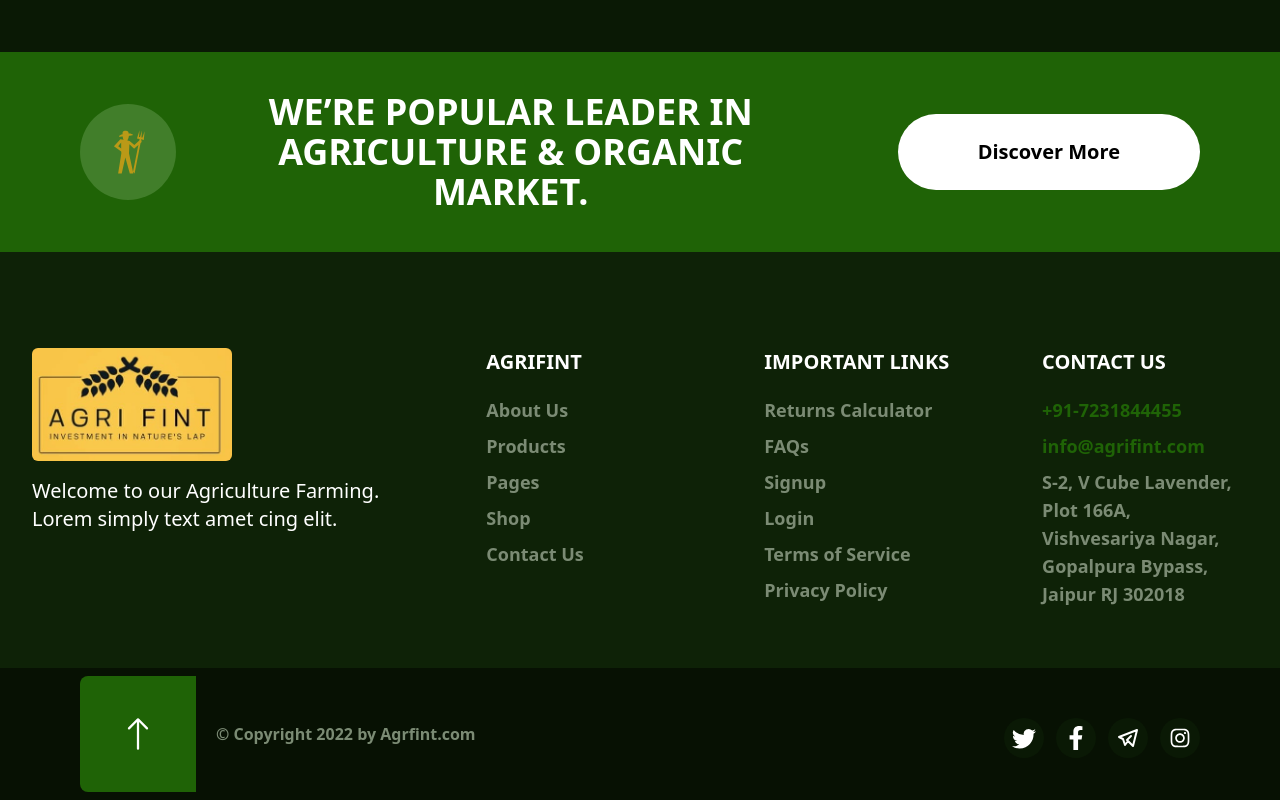
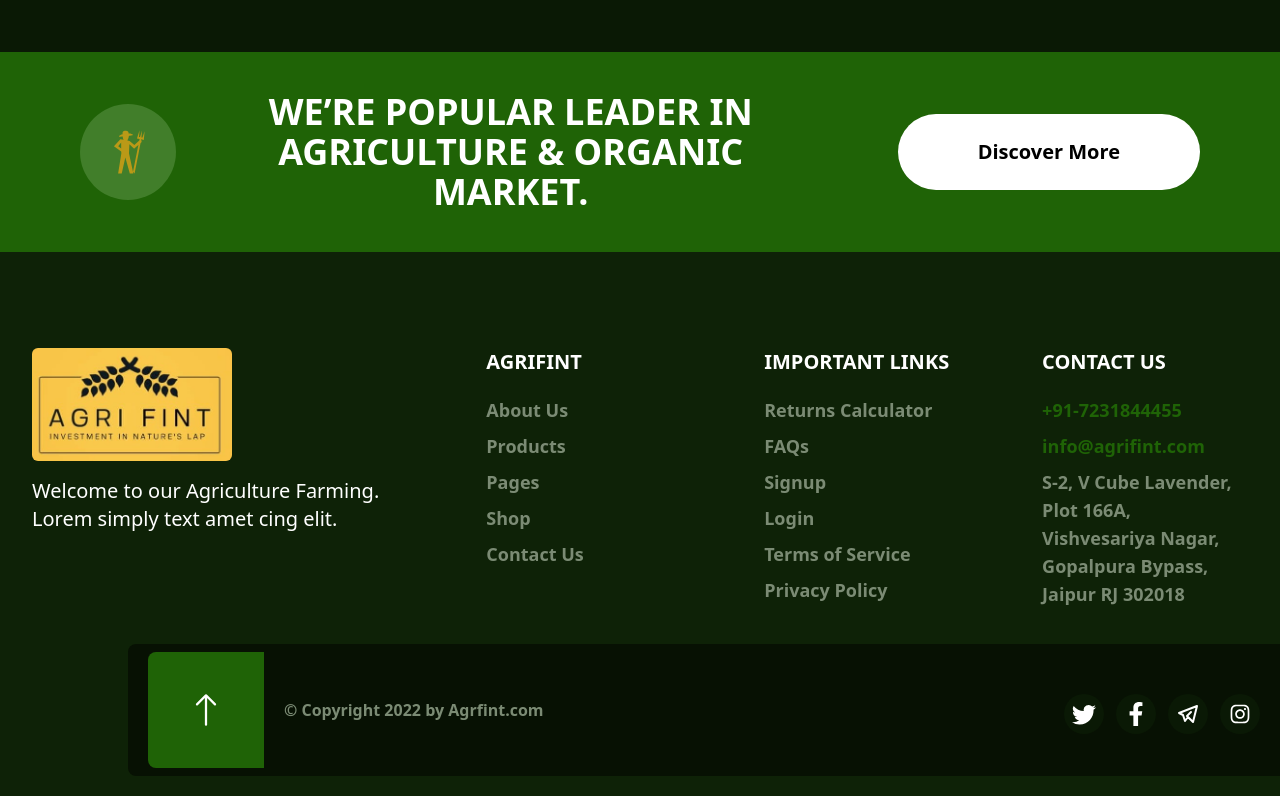
Before and after one commit to Tamdupagal/agri-fint, a Next.js app: page / in a window 1280 px wide. Shown: the part 6178-6978 px from the top of the page. Built offline with nearby package versions, Linux system fonts and the light colour scheme.

Commit message:
footer design update

```diff
--- a/components/SharedPages/Footer.js
+++ b/components/SharedPages/Footer.js
@@ -44,7 +44,7 @@
                 </div>
             </footer>
 
-            <footer className="relative bg-cardBg text-paraclr pt-10  lg:pt-16 ">
+            <footer className="relative bg-cardBg text-paraclr pt-10  lg:pt-16 pb-32">
                 <div className="container mx-auto px-4 py-8">
                     <div className="flex flex-col lg:flex-row gap-14 text-left lg:text-left">
                         <div className="w-full lg:w-4/12 px-4 ">
@@ -200,15 +200,13 @@
                     </div>
                 </div>
 
-                <div className=" flex bg-dark flex-col lg:flex-row  justify-between items-center px-2 lg:px-20 py-5 lg:py-2 font-semibold gap-3">
+                <div className=" flex bg-dark flex-col lg:flex-row  justify-between items-center px-5 py-5 lg:py-2 font-semibold gap-3 absolute bottom-5 right-0 left-32 rounded-l-lg">
                     <div className="flex items-center gap-5">
                         <span onClick={()=>scrollToTop()} className="bg-primary hover:bg-white hover:text-primary text-white cursor-pointer text-4xl p-10 rounded-l-lg"><BsArrowUp /></span>
                         <p>
                             &copy; Copyright 2022 by <span className="text-paraclr hover:text-white cursor-pointer">Agrfint.com</span>
                         </p>
                     </div>
-
-
 
                     <div className="flex items-center justify-center gap-3  mt-5">
                         <div className="text-2xl  bg-darkBg hover:bg-fontclr text-white hover:text-primary  icon-bg w-10 h-10 rounded-full flex items-center justify-center mb-3 ">
```
